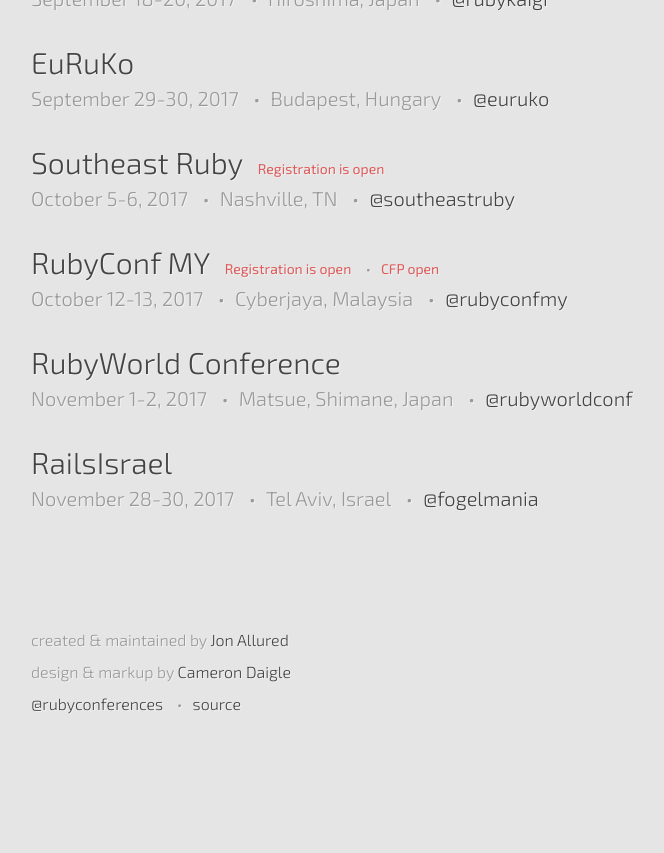
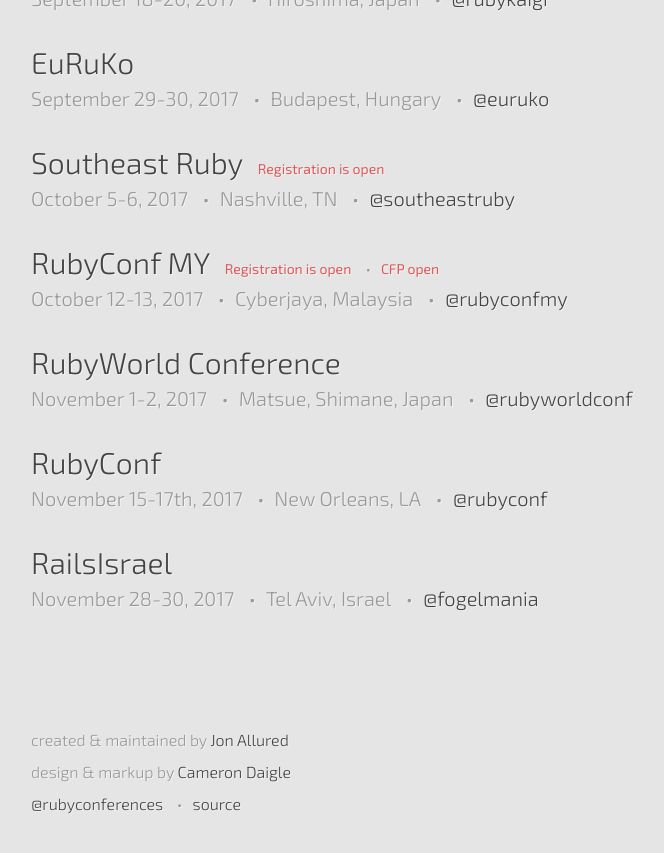
Before and after one commit to ruby-conferences/ruby-conferences.github.io, a Jekyll site: the page built from index.html, in a window 1280 px wide and 900 px high, scrolled down 1818 px. Shown: the top 853 px of the window, without its empty margins (209-873 px from the left). Built offline with Jekyll 4.4.1, drawn with Linux system fonts in a browser that asks for light colours; before the commit the page ends 2618 px from its top, so only the background shows below that.

Commit message:
Add RubyConf

```diff
--- a/_data/current.yml
+++ b/_data/current.yml
@@ -131,6 +131,12 @@
   url: "http://2016.rubyworld-conf.org/en/news/2017/01/rwc2017/"
   twitter: rubyworldconf
 
+- name: RubyConf
+  location: New Orleans, LA
+  dates: "November 15-17th, 2017"
+  url: http://rubyconf.org/
+  twitter: rubyconf
+
 - name: RailsIsrael
   location: Tel Aviv, Israel
   dates: "November 28-30, 2017"
```
